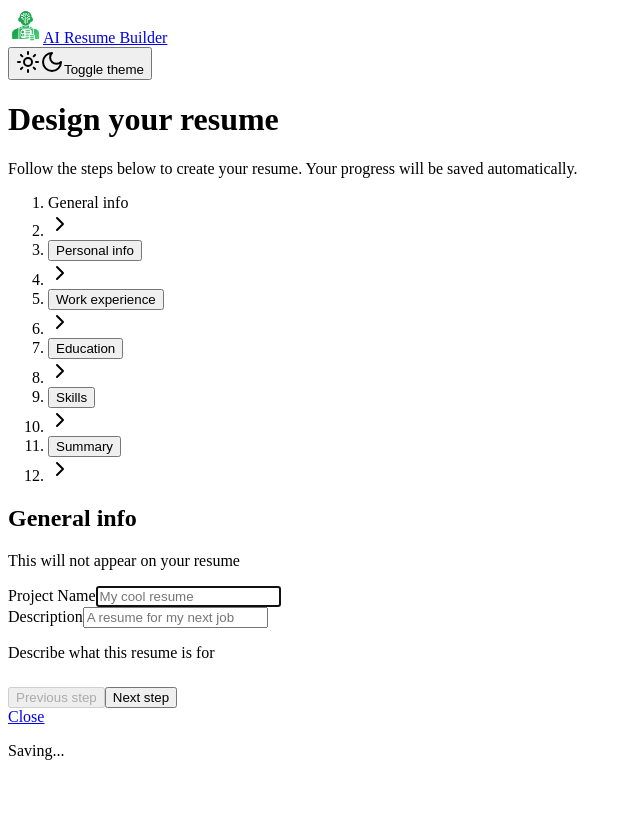
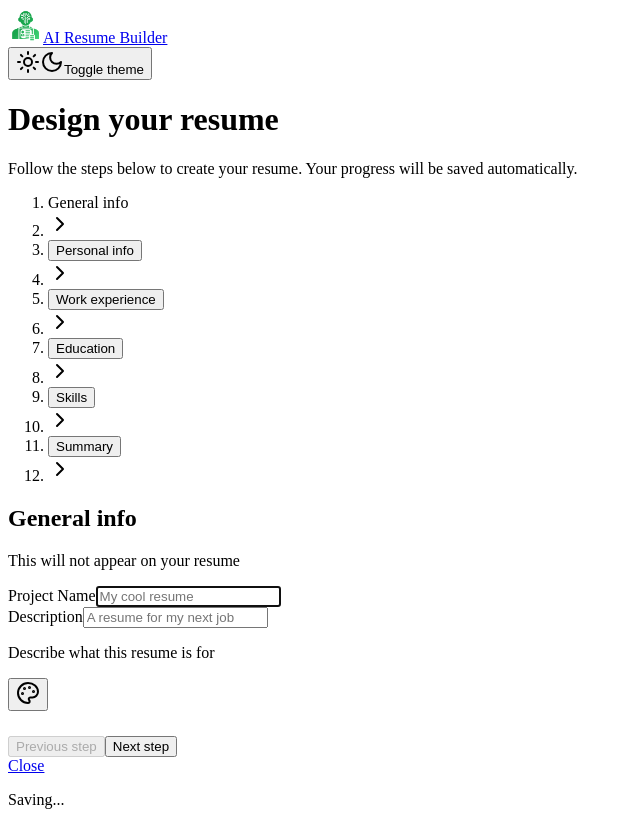
Before and after one commit to AbdullahTami/resume-builder, a Next.js app: page /editor in a window 1280 px wide. Shown: the whole page, without its empty margins (0-640 px from the left). Before the commit the page ends 800 px from the top, so only its background shows below. Built offline with nearby package versions, Linux system fonts and the light colour scheme.

Commit message:
adjusting resume values schema and rendering color picke done

```diff
--- /dev/null
+++ b/src/app/(main)/editor/_components/ColorPicker.tsx
@@ -0,0 +1,21 @@
+import { Button } from "@/components/ui/button";
+import { Popover, PopoverTrigger } from "@/components/ui/popover";
+import { PaletteIcon } from "lucide-react";
+import React, { useState } from "react";
+import { Color, ColorChangeHandler } from "react-color";
+interface ColorPickerProps {
+  color: Color | undefined;
+  onChange: ColorChangeHandler;
+}
+export default function ColorPicker({ color, onChange }: ColorPickerProps) {
+  const [showPopover, setShowPopover] = useState(false);
+  return (
+    <Popover open={showPopover} onOpenChange={setShowPopover}>
+      <PopoverTrigger asChild>
+        <Button>
+          <PaletteIcon className="size-5" />
+        </Button>
+      </PopoverTrigger>
+    </Popover>
+  );
+}
--- a/src/app/(main)/editor/_components/ResumePreviewSection.tsx
+++ b/src/app/(main)/editor/_components/ResumePreviewSection.tsx
@@ -1,6 +1,7 @@
 import ResumePreview from "@/components/ResumePreview";
 import { ResumeValues } from "@/lib/validation";
 import React from "react";
+import ColorPicker from "./ColorPicker";
 interface ResumePreviewSectionProps {
   resumeData: ResumeValues;
   setResumeData: (data: ResumeValues) => void;
@@ -10,7 +11,15 @@
   setResumeData,
 }: ResumePreviewSectionProps) {
   return (
-    <div className="hidden w-1/2 md:flex">
+    <div className="relative hidden w-1/2 md:flex">
+      <div className="absolute left-1 top-1 flex flex-none flex-col gap-3 lg:left-3 lg:top-3">
+        <ColorPicker
+          color={resumeData.colorHex}
+          onChange={(color) =>
+            setResumeData({ ...resumeData, colorHex: color.hex })
+          }
+        />
+      </div>
       <div className="flex w-full justify-center overflow-y-auto bg-secondary p-3">
         <ResumePreview
           resumeData={resumeData}
--- a/src/components/ResumePreview.tsx
+++ b/src/components/ResumePreview.tsx
@@ -46,8 +46,18 @@
 }
 
 function PersonalInfoHeader({ resumeData }: ResumeSectionProps) {
-  const { photo, firstName, lastName, jobTitle, city, country, phone, email } =
-    resumeData;
+  const {
+    photo,
+    firstName,
+    lastName,
+    jobTitle,
+    city,
+    country,
+    phone,
+    email,
+    colorHex,
+    borderStyle,
+  } = resumeData;
 
   const [photoSrc, setPhotoSrc] = useState(photo instanceof File ? "" : photo);
 
--- a/src/lib/validation.ts
+++ b/src/lib/validation.ts
@@ -79,6 +79,8 @@
   ...educationSchema.shape,
   ...skillsSchema.shape,
   ...summarySchema.shape,
+  colorHex: optionalString,
+  borderStyle: optionalString,
 });
 
 export type ResumeValues = Omit<z.infer<typeof resumeSchema>, "photo"> & {
```
